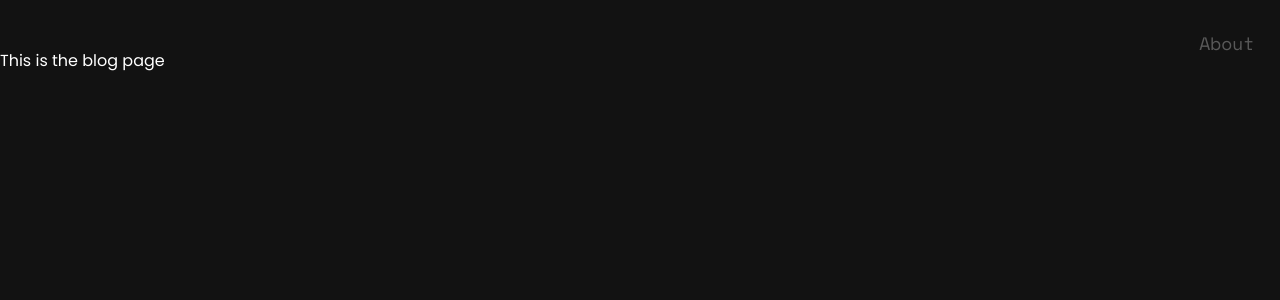
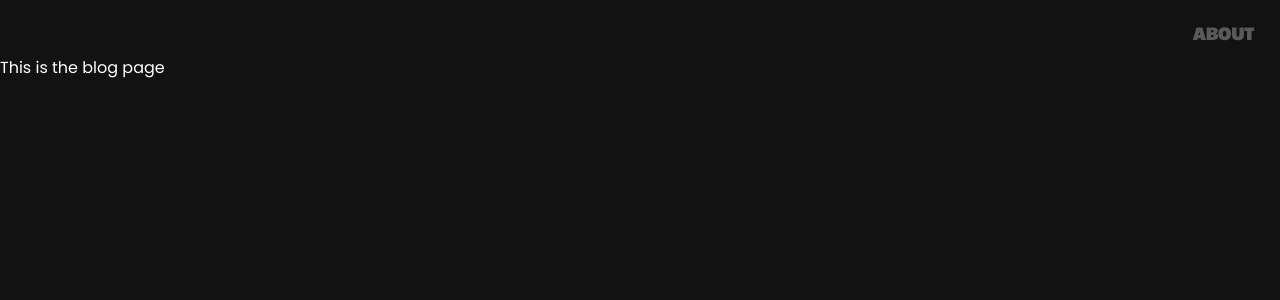
Before and after one commit to joshuakalejaiye/blog-v3, a Next.js app: page /blog in a window 1280 px wide. Shown: the top 300 px of the page. Built offline with nearby package versions, Linux system fonts and the light colour scheme.

Commit message:
minor hero updates

```diff
--- a/components/ArticleSelector/index.tsx
+++ b/components/ArticleSelector/index.tsx
@@ -1,6 +1,5 @@
 import { useEffect, useRef, useState } from "react";
 import styles from "./index.module.scss";
-import objectFitImages from "object-fit-images";
 
 const imageUrls = [
   "https://images.unsplash.com/photo-1490604001847-b712b0c2f967?ixlib=rb-4.0.3&ixid=MnwxMjA3fDB8MHxwaG90by1wYWdlfHx8fGVufDB8fHx8&auto=format&fit=crop&w=1853&q=80",
@@ -14,10 +13,6 @@ const imageUrls = [
 const ArticleSelector = () => {
   const imageRefs = useRef<any[]>([]);
   const articleTrack = useRef<any>();
-
-  useEffect(() => {
-    objectFitImages();
-  }, []);
 
   return (
     <div
@@ -34,6 +29,7 @@ const ArticleSelector = () => {
           src={url}
           ref={(el) => (imageRefs.current[imageUrls.indexOf(url)] = el)}
           className={styles.articleCard}
+          alt="banner image"
         ></img>
       ))}
     </div>
--- a/components/Header/index.module.scss
+++ b/components/Header/index.module.scss
@@ -10,7 +10,9 @@
 
   // Properties for larger screens
   @media (min-width: variables.$breakpoint-tablet) {
-    margin-top: 30px;
+    margin-top: 5px;
+    height: 50px;
+    align-items: center;
     margin-right: 2vw;
     gap: 20px;
   }
@@ -20,7 +22,8 @@
   margin-bottom: -8px;
   color: variables.$color-accent;
   cursor: pointer;
-  font-family: variables.$space-mono;
+  font-family: variables.$milligram;
+  font-weight: 800;
   font-size: 18px;
   @media (min-width: variables.$breakpoint-tablet) {
     color: rgba(255, 255, 255, 0.3);
--- a/components/Header/index.tsx
+++ b/components/Header/index.tsx
@@ -12,7 +12,7 @@ const Header = () => {
         </Link>
       )} */}
       <Link className={styles.navItem} href="/about">
-        About
+        ABOUT
       </Link>
     </nav>
   );
--- a/components/Hero/index.module.scss
+++ b/components/Hero/index.module.scss
@@ -67,7 +67,7 @@
   left: 0.9rem;
 
   @media (min-width: variables.$breakpoint-tablet) {
-    left: 8rem;
+    left: 7.8rem;
     margin-bottom: -5.25rem;
   }
 
@@ -91,7 +91,8 @@
 
   // Properties for larger screens
   @media (min-width: variables.$breakpoint-tablet) {
-    left: 8rem;
+    transform: scale(0.99);
+    left: 7.8rem;
     margin-bottom: -7.6rem;
     font-size: 1.23rem;
   }
--- a/next.config.js
+++ b/next.config.js
@@ -1,6 +1,9 @@
 /** @type {import('next').NextConfig} */
 const nextConfig = {
   reactStrictMode: true,
+  images: {
+    domains: ["images.unsplash.com"],
+  },
 };
 
 module.exports = nextConfig;
```
Also changed, not shown: components/Hero/index.tsx (+5 -2 lines), 1 other file (tests, documents, lock files or other folders).
